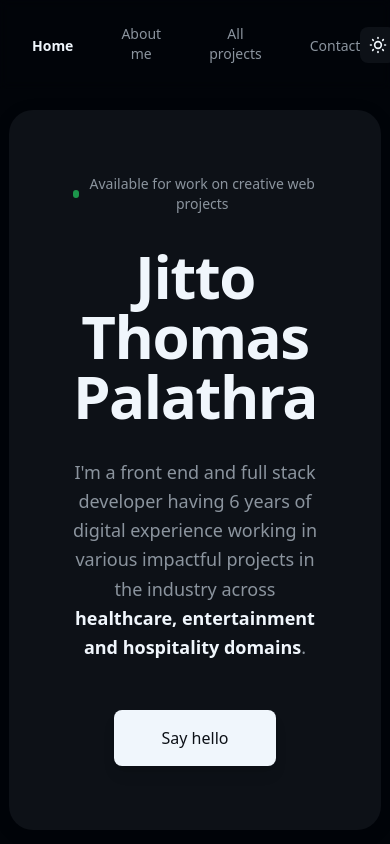
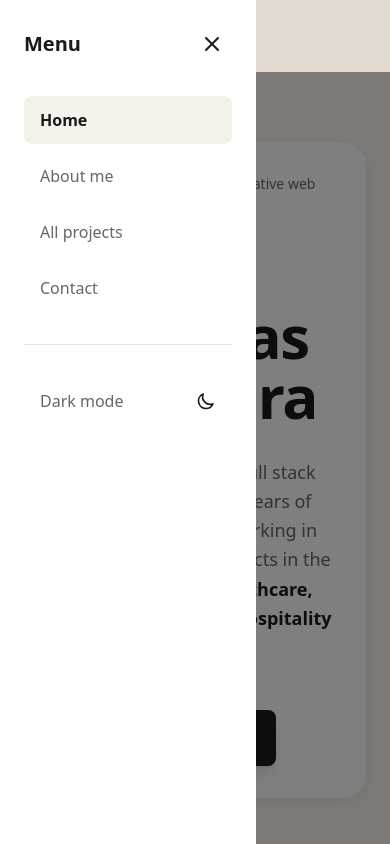
Before and after one commit to jitto21/portfolio-react, a React (Vite) app: page / in a window 390 px wide. Both pictures are taken after a click on the button "Toggle menu". Shown: the top 844 px of the page. Built offline with nearby package versions, Linux system fonts and the light colour scheme.

Commit message:
Add hamburger menu for mobile view

```diff
--- a/src/App.tsx
+++ b/src/App.tsx
@@ -22,17 +22,6 @@ function App() {
               <p className="text-warm-textLight text-sm">
                 &copy; {new Date().getFullYear()} Jitto Thomas Palathra. All rights reserved.
               </p>
-              <div className="flex items-center gap-6">
-                <a href="#" className="text-warm-textLight hover:text-warm-text transition-colors text-sm">
-                  Twitter
-                </a>
-                <a href="https://www.linkedin.com/in/jitto21/" className="text-warm-textLight hover:text-warm-text transition-colors text-sm">
-                  LinkedIn
-                </a>
-                <a href="#" className="text-warm-textLight hover:text-warm-text transition-colors text-sm">
-                  GitHub
-                </a>
-              </div>
             </div>
           </div>
         </footer>
--- a/src/components/About.tsx
+++ b/src/components/About.tsx
@@ -4,16 +4,10 @@ const About = () => {
     { role: 'Front end developer', company: 'at Cognizant Technology Solutions', period: 'Dec 2019 - Oct 2022' },
   ];
 
-  const featured = [
-    { title: 'Dev Stack', value: 'ReactJS' },
-    { title: 'Information Arch', value: 'Gool knows what Im' },
-    { title: 'Q.A Interview', value: '28 Days of Web' },
-  ];
-
   return (
     <section id="about" className="min-h-screen flex items-center py-24 px-6">
       <div className="max-w-5xl mx-auto w-full">
-        <div className="bg-warm-card rounded-3xl p-12 md:p-16 card-shadow animate-slide-up">
+        <div className="bg-warm-card rounded-3xl p-8 md:p-16 card-shadow animate-slide-up">
           <div className="grid md:grid-cols-5 gap-12 items-start">
             {/* Left Content */}
             <div className="md:col-span-3 space-y-8">
@@ -37,7 +31,7 @@ const About = () => {
               </div>
 
               {/* Experience & Featured */}
-              <div className="grid grid-cols-2 gap-8 pt-4">
+              <div className="pt-4">
                 <div>
                   <h3 className="text-sm font-semibold text-warm-text mb-4">Work Experience</h3>
                   <div className="space-y-3">
@@ -46,18 +40,6 @@ const About = () => {
                         <div className="font-medium text-warm-text">{exp.role}</div>
                         <div className="text-xs">{exp.company}</div>
                         <div className="text-xs">{exp.period}</div>
-                      </div>
-                    ))}
-                  </div>
-                </div>
-
-                <div>
-                  <h3 className="text-sm font-semibold text-warm-text mb-4">Featured On</h3>
-                  <div className="space-y-3">
-                    {featured.map((item, index) => (
-                      <div key={index} className="text-sm">
-                        <div className="font-medium text-warm-text">{item.title}</div>
-                        <div className="text-xs text-warm-textLight">{item.value}</div>
                       </div>
                     ))}
                   </div>
--- a/src/components/Contact.tsx
+++ b/src/components/Contact.tsx
@@ -2,7 +2,7 @@ const Contact = () => {
   return (
     <section id="contact" className="min-h-screen flex items-center py-24 px-6">
       <div className="max-w-4xl mx-auto w-full">
-        <div className="bg-warm-card rounded-3xl p-12 md:p-16 card-shadow animate-fade-in">
+        <div className="bg-warm-card rounded-3xl p-8 md:p-16 card-shadow animate-fade-in">
           <div className="text-center mb-12">
             <h2 className="text-4xl md:text-5xl font-bold text-warm-text mb-4">
               Let's Connect
--- a/src/components/Header.tsx
+++ b/src/components/Header.tsx
@@ -8,6 +8,7 @@ interface NavItem {
 
 const Header = () => {
   const [activeSection, setActiveSection] = useState('home');
+  const [isMobileMenuOpen, setIsMobileMenuOpen] = useState(false);
   const { isDark, toggleTheme } = useTheme();
 
   const navItems: NavItem[] = [
@@ -47,13 +48,41 @@ const Header = () => {
         top: offsetPosition,
         behavior: 'smooth',
       });
+
+      // Close mobile menu after navigation
+      setIsMobileMenuOpen(false);
     }
   };
 
   return (
-    <header className="fixed top-0 left-0 right-0 z-50 backdrop-blur-sm">
-      <nav className="container mx-auto px-8 py-6">
-        <div className="flex items-center justify-between">
+    <>
+      <header className="fixed top-0 left-0 right-0 z-50 bg-warm-bg/95 backdrop-blur-sm">
+        <nav className="container mx-auto px-6 py-4">
+          {/* Mobile layout - centered hamburger */}
+          <div className="sm:hidden">
+            <button
+              onClick={() => setIsMobileMenuOpen(!isMobileMenuOpen)}
+              className="p-2 rounded-lg bg-warm-card hover:bg-cream-100 transition-colors duration-200"
+              aria-label="Toggle menu"
+            >
+              <svg
+                className="w-6 h-6 text-warm-text"
+                fill="none"
+                stroke="currentColor"
+                viewBox="0 0 24 24"
+              >
+                <path
+                  strokeLinecap="round"
+                  strokeLinejoin="round"
+                  strokeWidth={2}
+                  d="M4 6h16M4 12h16M4 18h16"
+                />
+              </svg>
+            </button>
+          </div>
+
+          {/* Desktop layout */}
+          <div className="hidden sm:flex items-center justify-between">
             {/* Left spacer for balance */}
             <div className="w-10"></div>
 
@@ -117,6 +146,111 @@ const Header = () => {
           </div>
         </nav>
       </header>
+
+      {/* Mobile Menu Overlay */}
+      {isMobileMenuOpen && (
+        <div
+          className="fixed inset-0 bg-black/50 z-40 sm:hidden"
+          onClick={() => setIsMobileMenuOpen(false)}
+        />
+      )}
+
+      {/* Mobile Menu Sidebar */}
+      <div
+        className={`fixed top-0 left-0 h-full w-64 bg-warm-card z-50 transform transition-transform duration-300 ease-in-out sm:hidden ${
+          isMobileMenuOpen ? 'translate-x-0' : '-translate-x-full'
+        }`}
+      >
+        <div className="p-6">
+          {/* Close button */}
+          <div className="flex items-center justify-between mb-8">
+            <span className="text-xl font-bold text-warm-text">Menu</span>
+            <button
+              onClick={() => setIsMobileMenuOpen(false)}
+              className="p-2 rounded-lg hover:bg-cream-100 transition-colors"
+            >
+              <svg
+                className="w-6 h-6 text-warm-text"
+                fill="none"
+                stroke="currentColor"
+                viewBox="0 0 24 24"
+              >
+                <path
+                  strokeLinecap="round"
+                  strokeLinejoin="round"
+                  strokeWidth={2}
+                  d="M6 18L18 6M6 6l12 12"
+                />
+              </svg>
+            </button>
+          </div>
+
+          {/* Navigation items */}
+          <nav>
+            <ul className="space-y-2">
+              {navItems.map((item) => (
+                <li key={item.id}>
+                  <button
+                    onClick={() => scrollToSection(item.id)}
+                    className={`w-full text-left px-4 py-3 rounded-lg transition-colors duration-200 ${
+                      activeSection === item.id
+                        ? 'bg-cream-100 text-warm-text font-semibold'
+                        : 'text-warm-textLight hover:bg-cream-100 hover:text-warm-text'
+                    }`}
+                  >
+                    {item.label}
+                  </button>
+                </li>
+              ))}
+            </ul>
+          </nav>
+
+          {/* Theme toggle in mobile menu */}
+          <div className="mt-8 pt-8 border-t border-cream-200">
+            <button
+              onClick={() => {
+                toggleTheme();
+                setIsMobileMenuOpen(false);
+              }}
+              className="w-full flex items-center justify-between px-4 py-3 rounded-lg hover:bg-cream-100 transition-colors"
+            >
+              <span className="text-warm-textLight">
+                {isDark ? 'Light mode' : 'Dark mode'}
+              </span>
+              {isDark ? (
+                <svg
+                  className="w-5 h-5 text-warm-text"
+                  fill="none"
+                  stroke="currentColor"
+                  viewBox="0 0 24 24"
+                >
+                  <path
+                    strokeLinecap="round"
+                    strokeLinejoin="round"
+                    strokeWidth={2}
+                    d="M12 3v1m0 16v1m9-9h-1M4 12H3m15.364 6.364l-.707-.707M6.343 6.343l-.707-.707m12.728 0l-.707.707M6.343 17.657l-.707.707M16 12a4 4 0 11-8 0 4 4 0 018 0z"
+                  />
+                </svg>
+              ) : (
+                <svg
+                  className="w-5 h-5 text-warm-text"
+                  fill="none"
+                  stroke="currentColor"
+                  viewBox="0 0 24 24"
+                >
+                  <path
+                    strokeLinecap="round"
+                    strokeLinejoin="round"
+                    strokeWidth={2}
+                    d="M20.354 15.354A9 9 0 018.646 3.646 9.003 9.003 0 0012 21a9.003 9.003 0 008.354-5.646z"
+                  />
+                </svg>
+              )}
+            </button>
+          </div>
+        </div>
+      </div>
+    </>
   );
 };
 
--- a/src/components/Hero.tsx
+++ b/src/components/Hero.tsx
@@ -5,7 +5,7 @@ const Hero = () => {
       className="min-h-screen flex items-center justify-center px-6 pt-24"
     >
       <div className="max-w-4xl mx-auto">
-        <div className="bg-warm-card rounded-3xl p-16 md:p-24 card-shadow animate-fade-in">
+        <div className="bg-warm-card rounded-3xl p-8 md:p-24 card-shadow animate-fade-in">
           <div className="text-center space-y-8">
             {/* Status indicator */}
             <div className="flex items-center justify-center gap-2 text-sm text-warm-textLight">
```
Lines whose indentation alone changed are shown as unchanged.
